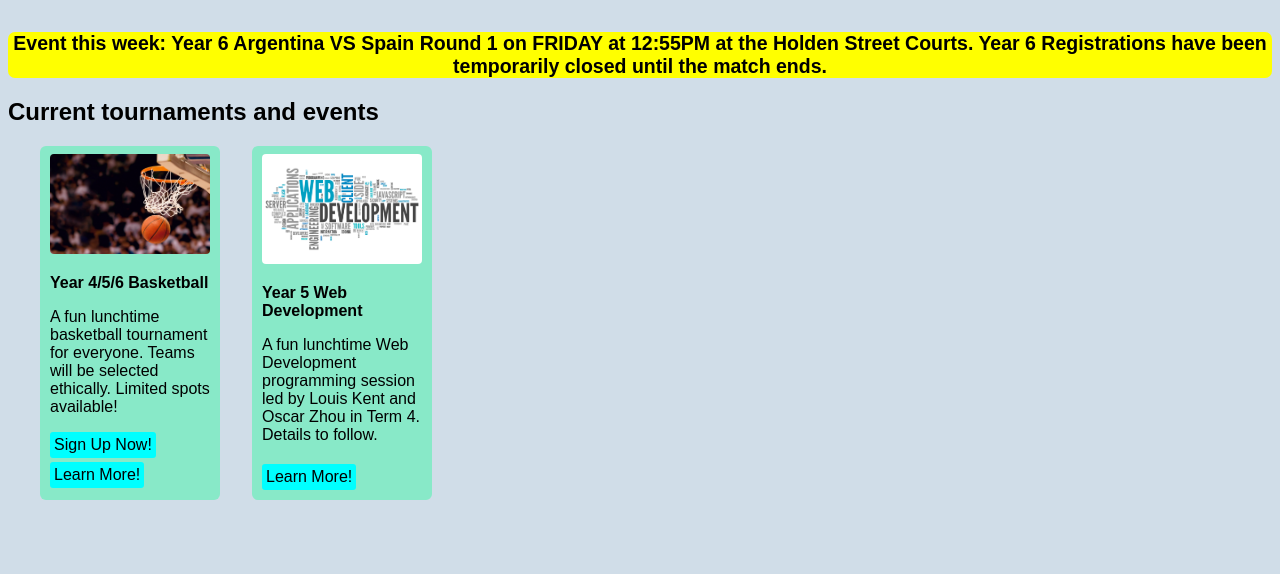
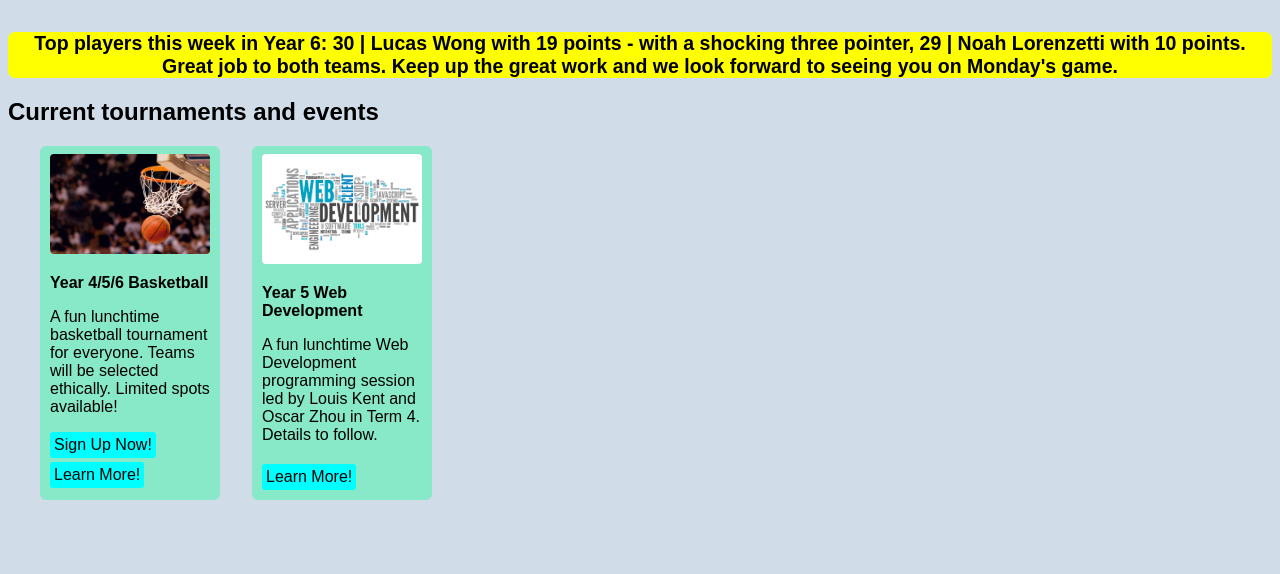
Before and after one commit to Oscar123456780/JSSCEvents, a plain HTML site: page index.html in a window 1280 px wide. Shown: the part 226-800 px from the top of the page. Drawn offline with Linux system fonts and the light colour scheme.

Commit message:
Update Banner 1

```diff
--- a/index.html
+++ b/index.html
@@ -21,9 +21,10 @@
     <div class="blank"></div>
     <div class="banner">
       <h2>
-        Event this week: Year 6 Argentina VS Spain Round 1 on FRIDAY at 12:55PM
-        at the Holden Street Courts. Year 6 Registrations have been temporarily
-        closed until the match ends.
+        Top players this week in Year 6: 30 | Lucas Wong with 19 points - with a
+        shocking three pointer, 29 | Noah Lorenzetti with 10 points. Great job
+        to both teams. Keep up the great work and we look forward to seeing you
+        on Monday's game.
       </h2>
     </div>
     <h2>Current tournaments and events</h2>
```
